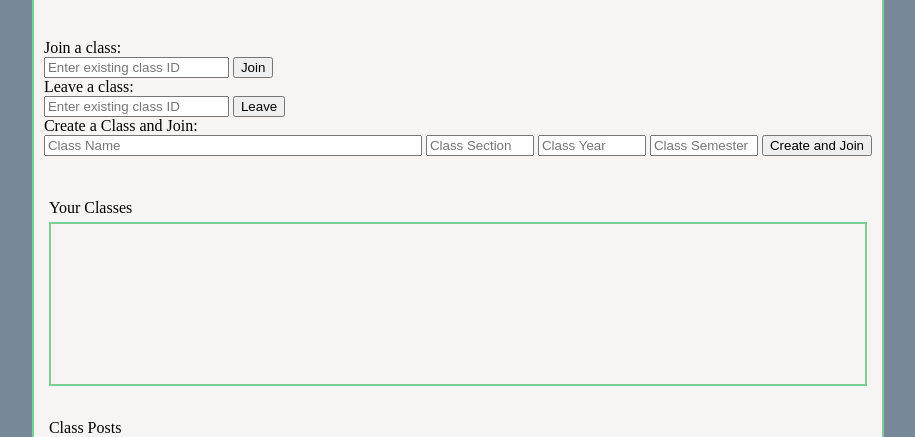
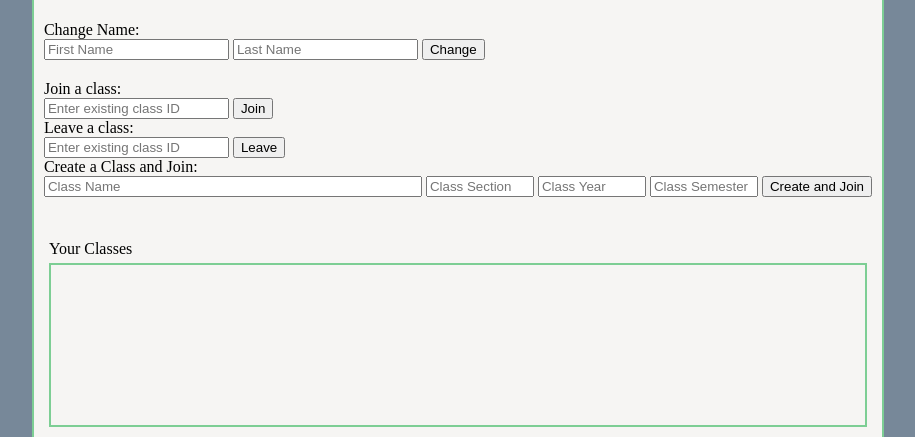
Before and after one commit to ekramulsawrid/classme, a Python web app: template templates/home.html in a window 1280 px wide. Shown: the part 171-608 px from the top of the page, without its empty margins (182-1097 px from the left). Run offline with Jinja, Linux system fonts and the light colour scheme; the template is opened without the code that fills it, so the values that code supplies are empty.

Commit message:
Added: Change name feature

```diff
--- a/templates/home.html
+++ b/templates/home.html
@@ -134,7 +134,14 @@
             <div>Name: {{firstName}} {{lastName}}</div>
             <div>Email: {{userEmail}}</div>
         </div>
-        </br>
+        <div class="sub-heading">
+            <div>Change Name:</div>
+            <form action='/home' method="POST">
+                <input placeholder="First Name" name="firstNameChange">
+                <input placeholder="Last Name" name="lastNameChange">
+                <input type='submit' value="Change">
+            </form>
+        </div>
 
         <div class="join-create">
             <div class='box'>
--- a/templates/index.html
+++ b/templates/index.html
@@ -31,9 +31,9 @@
                 <form action='/register' method='GET'>
                     <input type='submit' value='Register'>
                 </form>
-                <form action='/test' method='GET'>
+                <!-- <form action='/test' method='GET'>
                     <input type='submit' value='Database'>
-                </form>
+                </form> -->
             </div>
         </div>
     </body>
```
Also changed, not shown: app.py (+16 -1 lines), models.py (+12 -0 lines), 6 other files.
